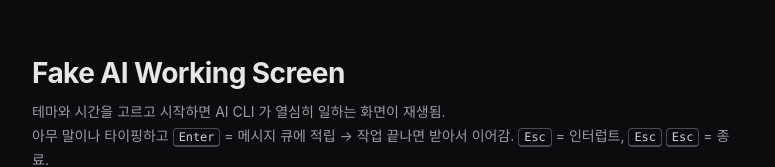
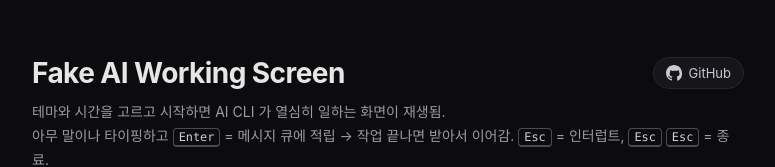
Before and after one commit to im-ian/fake-ai-waiting, a website: page index.html in a window 1280 px wide. Shown: the top 167 px of the page, without its empty margins (252-1027 px from the left). Drawn offline with Linux system fonts and the light colour scheme.

Commit message:
feat: link to the repo from the config screen
Inline octocat mark so there is no external asset request, sitting opposite
the title and wrapping under it on narrow viewports.

```diff
--- a/index.html
+++ b/index.html
@@ -11,7 +11,13 @@
 
 <main id="config">
   <header>
-    <h1>Fake AI Working Screen</h1>
+    <div class="titlerow">
+      <h1>Fake AI Working Screen</h1>
+      <a class="gh" href="https://github.com/im-ian/fake-ai-waiting" target="_blank" rel="noopener">
+        <svg viewBox="0 0 16 16" width="16" height="16" aria-hidden="true"><path fill="currentColor" d="M8 0C3.58 0 0 3.58 0 8c0 3.54 2.29 6.53 5.47 7.59.4.07.55-.17.55-.38 0-.19-.01-.82-.01-1.49-2.01.37-2.53-.49-2.69-.94-.09-.23-.48-.94-.82-1.13-.28-.15-.68-.52-.01-.53.63-.01 1.08.58 1.23.82.72 1.21 1.87.87 2.33.66.07-.52.28-.87.51-1.07-1.78-.2-2.92-.89-2.92-2.85 0-.68.24-1.24.64-1.68-.06-.2-.28-.82.06-1.7 0 0 .68-.22 2.23.82a7.5 7.5 0 0 1 2.03-.27c.69 0 1.38.09 2.03.27 1.55-1.05 2.23-.82 2.23-.82.34.88.12 1.5.06 1.7.4.44.64 1 .64 1.68 0 1.97-1.15 2.65-2.93 2.85.3.26.56.76.56 1.54 0 1.11-.01 2.01-.01 2.28 0 .21.15.46.55.38A7.99 7.99 0 0 0 16 8c0-4.42-3.58-8-8-8Z"/></svg>
+        GitHub
+      </a>
+    </div>
     <p class="sub">테마와 시간을 고르고 시작하면 AI CLI 가 열심히 일하는 화면이 재생됨.<br>
       아무 말이나 타이핑하고 <kbd>Enter</kbd> = 메시지 큐에 적립 → 작업 끝나면 받아서 이어감.
       <kbd>Esc</kbd> = 인터럽트, <kbd>Esc</kbd> <kbd>Esc</kbd> = 종료.</p>
--- a/style.css
+++ b/style.css
@@ -29,11 +29,32 @@ kbd {
   margin: 0 auto;
   padding: 56px 24px 80px;
 }
+.titlerow {
+  display: flex;
+  align-items: center;
+  justify-content: space-between;
+  gap: 16px;
+  flex-wrap: wrap;
+}
 #config h1 {
   font-size: 28px;
   margin: 0 0 10px;
   letter-spacing: -.02em;
 }
+.gh {
+  display: inline-flex;
+  align-items: center;
+  gap: 7px;
+  margin-bottom: 10px;
+  padding: 7px 12px;
+  border: 1px solid #26262e;
+  border-radius: 999px;
+  background: #15151a;
+  color: #c9c9d0;
+  font-size: 13px;
+  text-decoration: none;
+}
+.gh:hover { border-color: #4a4a56; color: #fff; }
 #config .sub { margin: 0 0 36px; color: #9b9ba4; line-height: 1.7; font-size: 14px; }
 
 .field { margin-bottom: 26px; min-width: 0; }
```
